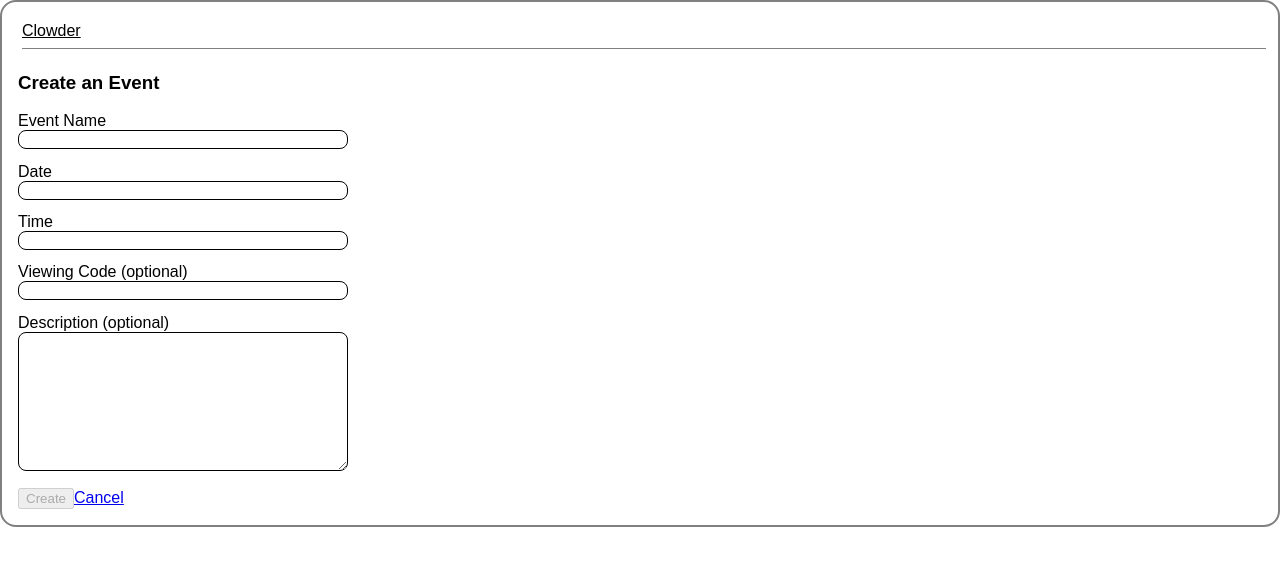
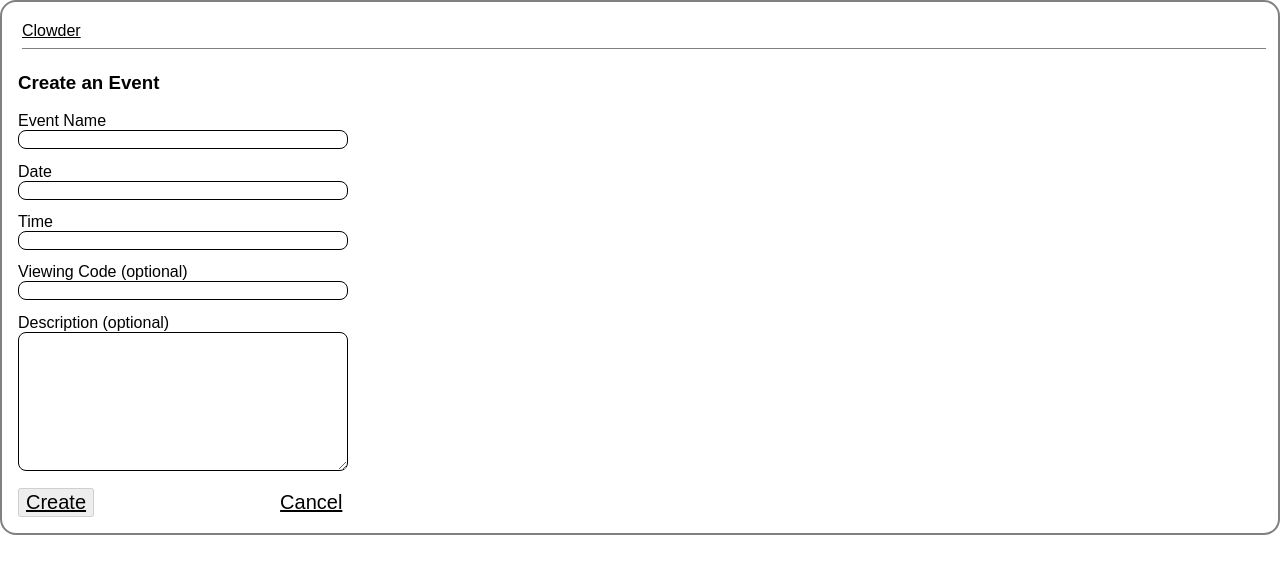
Before and after one commit to thinkful-ei27/clowder-app-v1-client, a React app: page /events/create-event in a window 1280 px wide. Built offline with nearby package versions, Linux system fonts and the light colour scheme; no server answers.

```diff
--- a/src/components/css/form.css
+++ b/src/components/css/form.css
@@ -22,3 +22,15 @@
 textarea {
   height: 10em;
 }
+
+.buttons {
+  display: flex;
+  justify-content: space-between;
+  align-items: center;
+}
+
+button, .link {
+  color: black;
+  font-size: 1.25em;
+  text-decoration: underline;
+}
--- a/src/components/dashboard.js
+++ b/src/components/dashboard.js
@@ -10,8 +10,8 @@
   render() {
     return (
       <div className="dashboard">
-        <Link className="dash-item" to='/upcoming-events' >Upcoming Events</Link>
-        <Link className="dash-item" to='/past-events' >Past Event</Link>
+        <Link className="dash-item" to='/events/upcoming' >Upcoming Events</Link>
+        <Link className="dash-item" to='/events/past' >Past Events</Link>
         <Link className="dash-item" to='/events/create-event' >Create New Event</Link>
       </div>
     );
--- a/src/components/events/create-event-form.js
+++ b/src/components/events/create-event-form.js
@@ -18,8 +18,7 @@
     return this.props
       // TODO return eventID in createEvent
       .dispatch(createEvent(event))
-      .then((eventId) => this.props.history.push(`/events/${eventId}`));
-
+    // .then((eventId) => this.props.history.push(`/events/${eventId}`));
   }
 
   render() {
@@ -57,13 +56,14 @@
           <Field component={Textarea}
             type="text"
             name="description" />
-
-          <button
-            type="submit"
-            disabled={this.props.pristine || this.props.submitting}>
-            Create
-          </button>
-          <Link to="/dashboard">Cancel</Link>
+          <div className="buttons">
+            <button
+              type="submit"
+              disabled={this.props.pristine || this.props.submitting}>
+              Create
+            </button>
+            <Link className="link" to="/dashboard">Cancel</Link>
+          </div>
         </form>
       </div>
     );
@@ -72,6 +72,6 @@
 
 export default reduxForm({
   form: 'create-event',
-  onSubmitFail: (errors, dispatch) =>
-    dispatch(focus('create-event', Object.keys(errors)[0]))
+  // onSubmitFail: (errors, dispatch) =>
+  //   dispatch(focus('create-event', Object.keys(errors)[0]))
 })(CreateEventForm);
--- a/src/reducers/events.js
+++ b/src/reducers/events.js
@@ -3,17 +3,21 @@
 } from '../actions/events';
 
 const initialState = {
-  events: []
+  upcomingEvents: [],
 };
 
 export default function eventReducer(state = initialState, action) {
+  const event = {
+    eventName: action.eventName,
+    date: action.date,
+    time: action.time,
+    location: action.location,
+    description: action.description,
+    viewingCode: action.viewingCode
+  };
   if (action.type === CREATE_EVENT) {
     return Object.assign({}, state, {
-      eventName: action.eventName,
-      date: action.date,
-      location: action.location,
-      description: action.description,
-      viewingCode: action.viewingCode
+      upcomingEvents: [...state.upcomingEvents, event]
     });
   }
   return state;
```
